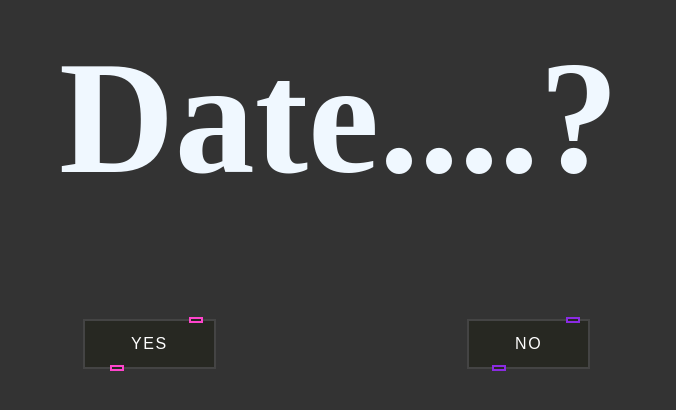
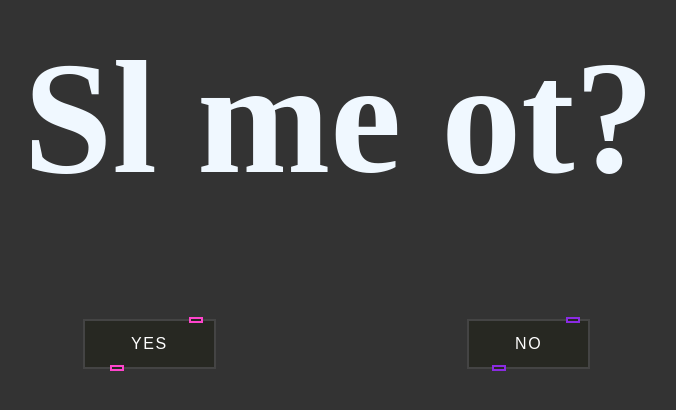
Before and after one commit to VireakGumi/date, a plain HTML site: page index.html in a window 1280 px wide. Shown: the part 228-638 px from the top of the page, without its empty margins (301-977 px from the left). Drawn offline with Linux system fonts and the light colour scheme.

Commit message:
Update index.html

```diff
--- a/index.html
+++ b/index.html
@@ -15,7 +15,7 @@
       </dialog>
     </div>
 
-    <h1>Date....?</h1>
+    <h1>Sl me ot?</h1>
     <div id="btn">
       <button id="btn1" style="--clr: #ff44cc"><span>YES</span><i></i></button>
       <button id="btn2" style="--clr: #8a2be2"><span>NO</span><i></i></button>
```
